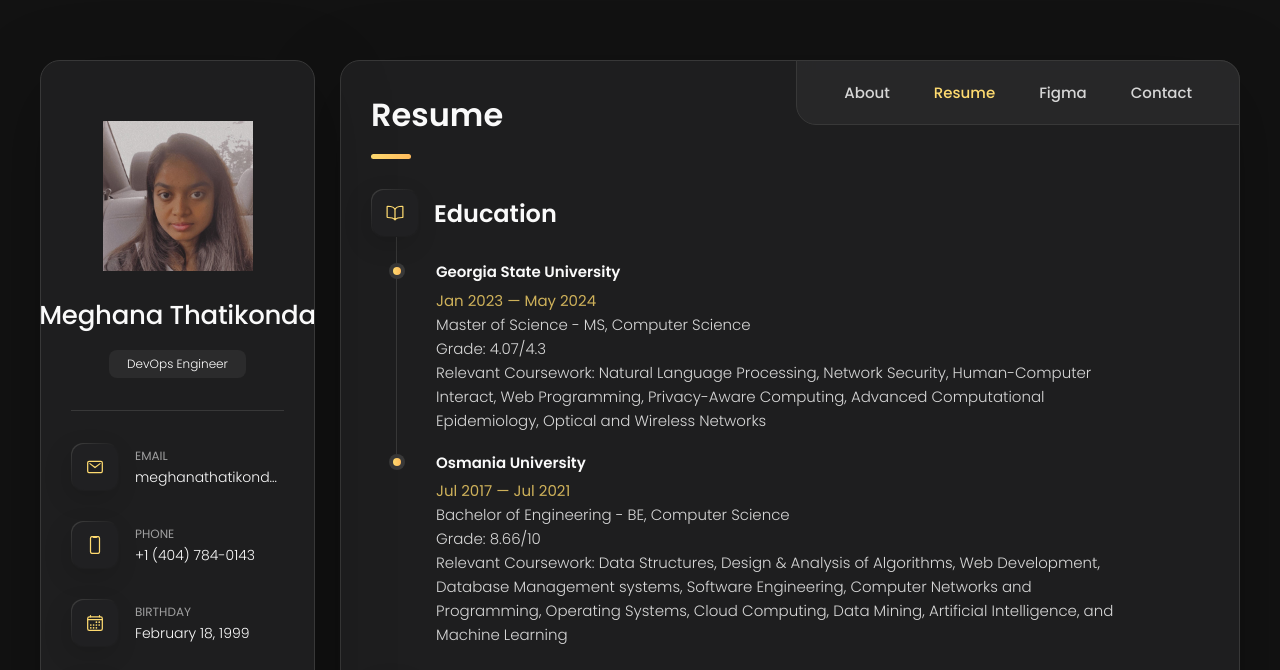
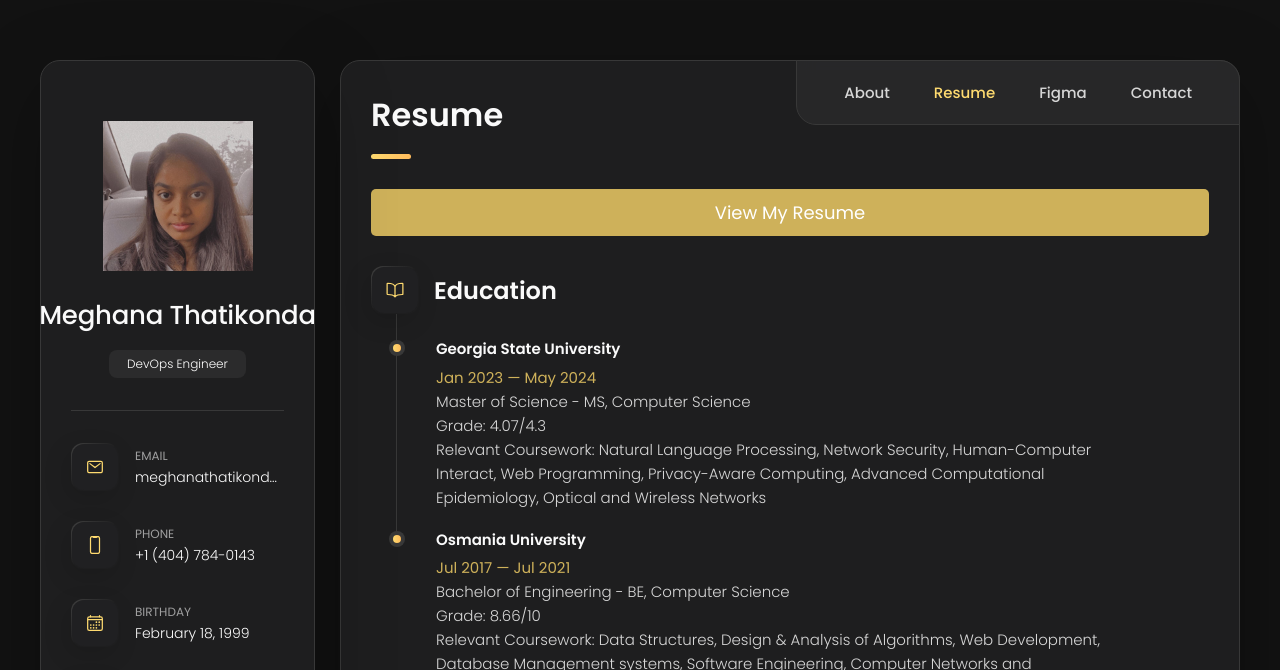
Before and after one commit to MeghanaThatikonda/Portfolio, a plain HTML site: page index.html in a window 1280 px wide. Both pictures are taken after a click on the button "Resume". Shown: the top 670 px of the page. Drawn offline with nearby package versions, Linux system fonts and the light colour scheme.

Commit message:
Kept the downloadable resume

```diff
--- a/index.html
+++ b/index.html
@@ -302,10 +302,10 @@
           <h2 class="h2 article-title">Resume</h2>
         </header>
 
-<!--         <a href="https://drive.google.com/file/d/1q9IyRY5y48lle458C-E_-St6DJjnCprN/view?usp=sharing"
+        <a href="https://drive.google.com/file/d/1q9IyRY5y48lle458C-E_-St6DJjnCprN/view?usp=sharing"
         download target="_blank" download="Meghana-Resume" class="download-button">
           View My Resume
-        </a> -->
+        </a>
 
         <section class="timeline">
 
```
